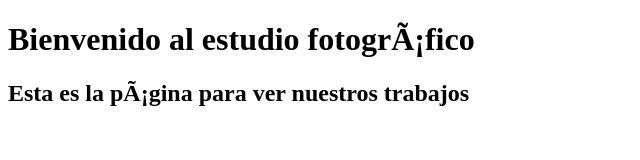
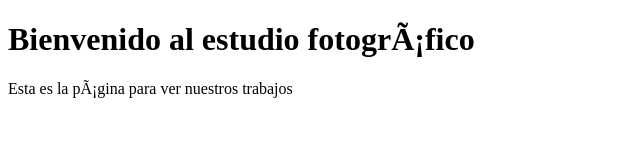
Before and after one commit to jmgalarza/aprende-git, a plain HTML site: page index.html in a window 1280 px wide. Shown: the whole page, without its empty margins (0-640 px from the left). Drawn offline with Linux system fonts and the light colour scheme.

Commit message:
cambie a parrafo
cambie a parrafo la ultima linea

```diff
--- a/index.html
+++ b/index.html
@@ -8,7 +8,7 @@
 	</head>
 	<body>
 		<h1> Bienvenido al estudio fotográfico </h1>
-		<h2> Esta es la página para ver nuestros trabajos </h2>
+		<p> Esta es la página para ver nuestros trabajos </p>
 
 	</body>
 
```
